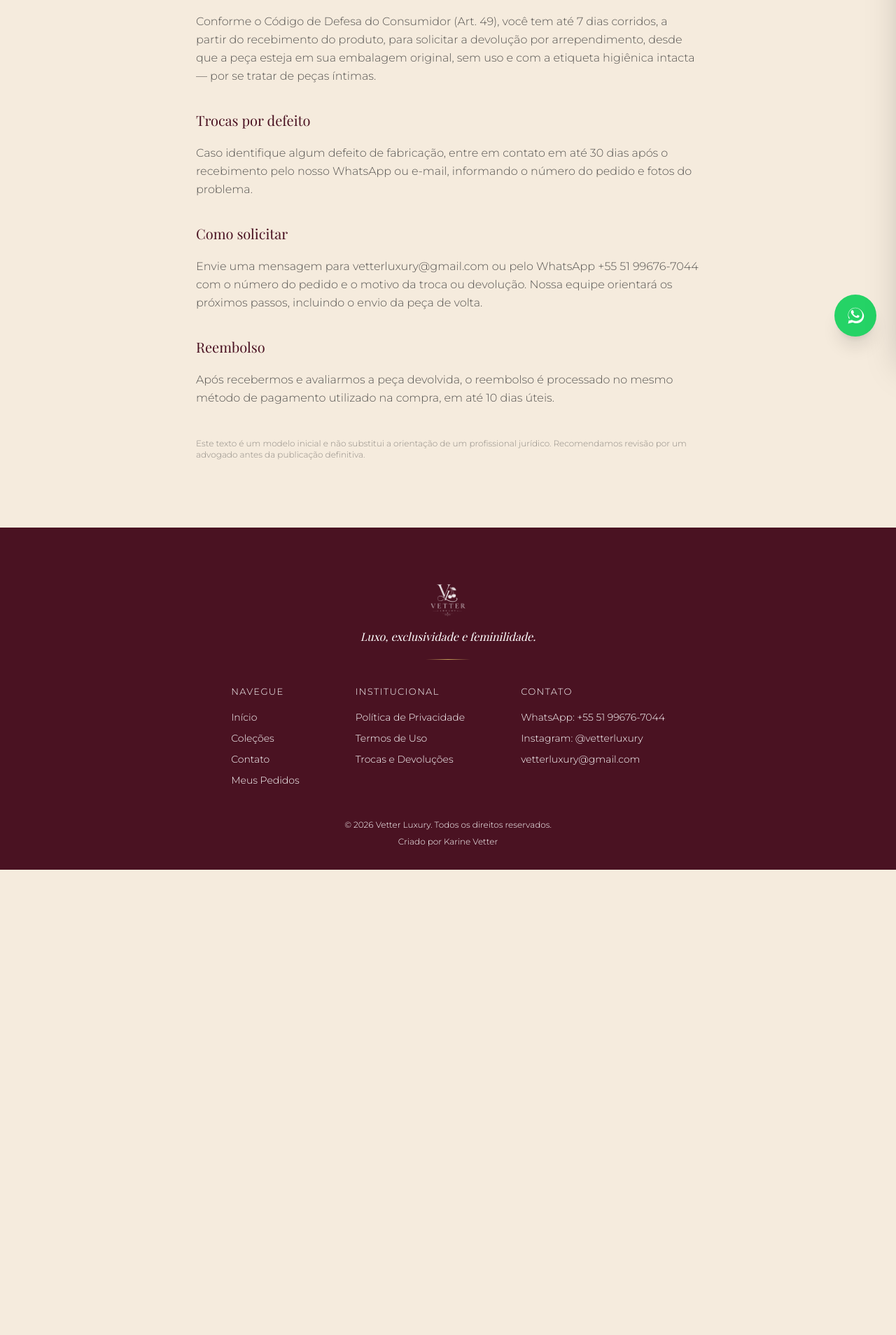
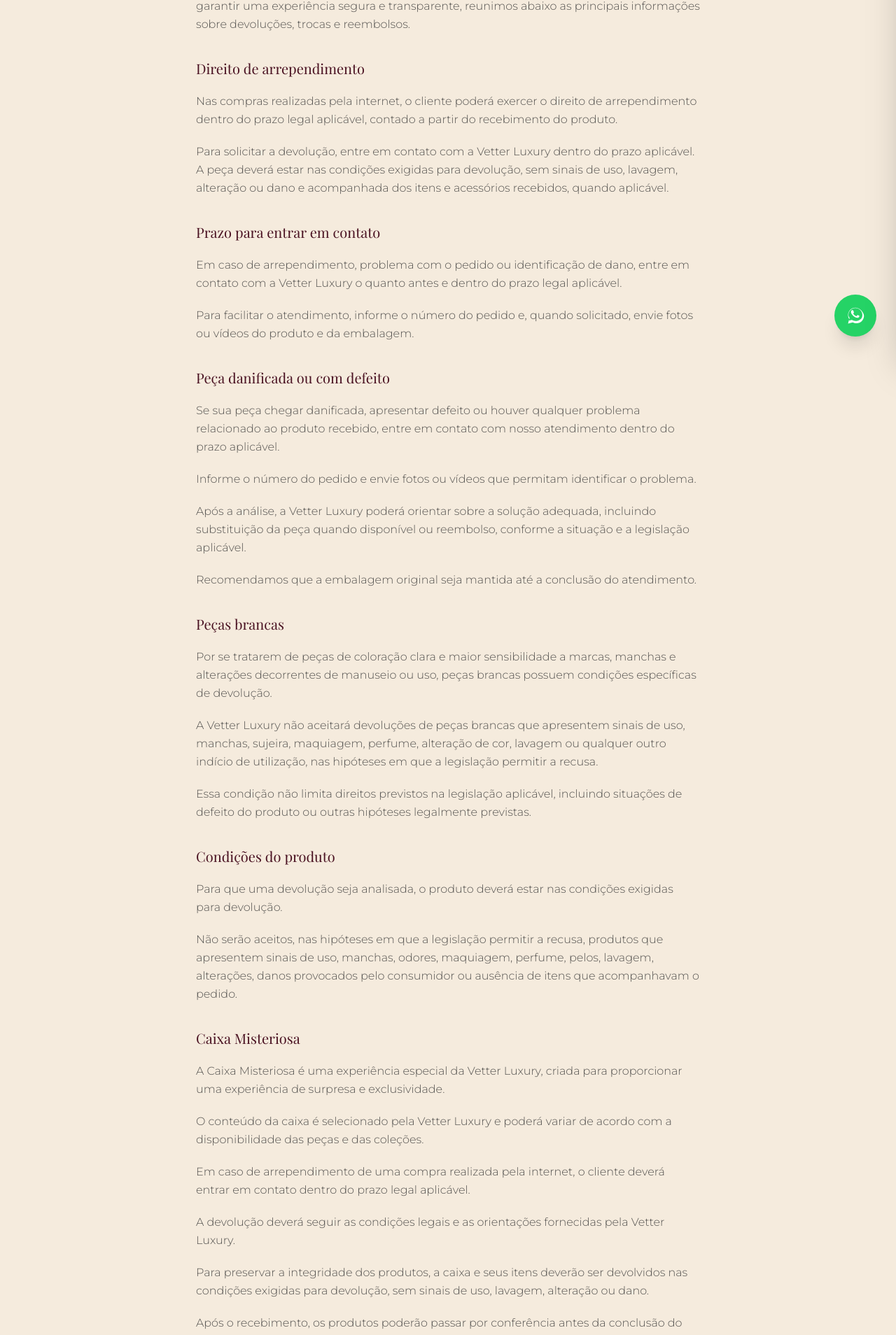
Before and after one commit to vetterluxury/vetterluxury, a Next.js app: page /trocas in a window 1280 px wide. Shown: the part 291-2199 px from the top of the page at 70% size. Before the commit the page ends 1534 px from the top, so only its background shows below. Built offline with nearby package versions, Linux system fonts and the light colour scheme; no server answers.

Commit message:
Update page.tsx

```diff
--- a/src/app/trocas/page.tsx
+++ b/src/app/trocas/page.tsx
@@ -12,30 +12,122 @@
       </div>
 
       <div className="prose prose-sm max-w-none text-ink/80 space-y-5 leading-relaxed">
-        <h2 className="font-heading text-xl text-marsala-dark">Direito de arrependimento</h2>
         <p>
-          Conforme o Código de Defesa do Consumidor (Art. 49), você tem até 7 dias corridos, a partir do recebimento
-          do produto, para solicitar a devolução por arrependimento, desde que a peça esteja em sua embalagem original,
-          sem uso e com a etiqueta higiênica intacta — por se tratar de peças íntimas.
+          Na Vetter Luxury, cada pedido é preparado com cuidado e atenção aos detalhes. Para garantir uma experiência
+          segura e transparente, reunimos abaixo as principais informações sobre devoluções, trocas e reembolsos.
         </p>
-        <h2 className="font-heading text-xl text-marsala-dark pt-4">Trocas por defeito</h2>
+
+        <h2 className="font-heading text-xl text-marsala-dark pt-4">Direito de arrependimento</h2>
         <p>
-          Caso identifique algum defeito de fabricação, entre em contato em até 30 dias após o recebimento pelo nosso
-          WhatsApp ou e-mail, informando o número do pedido e fotos do problema.
+          Nas compras realizadas pela internet, o cliente poderá exercer o direito de arrependimento dentro do prazo
+          legal aplicável, contado a partir do recebimento do produto.
         </p>
+        <p>
+          Para solicitar a devolução, entre em contato com a Vetter Luxury dentro do prazo aplicável. A peça deverá
+          estar nas condições exigidas para devolução, sem sinais de uso, lavagem, alteração ou dano e acompanhada dos
+          itens e acessórios recebidos, quando aplicável.
+        </p>
+
+        <h2 className="font-heading text-xl text-marsala-dark pt-4">Prazo para entrar em contato</h2>
+        <p>
+          Em caso de arrependimento, problema com o pedido ou identificação de dano, entre em contato com a Vetter
+          Luxury o quanto antes e dentro do prazo legal aplicável.
+        </p>
+        <p>
+          Para facilitar o atendimento, informe o número do pedido e, quando solicitado, envie fotos ou vídeos do
+          produto e da embalagem.
+        </p>
+
+        <h2 className="font-heading text-xl text-marsala-dark pt-4">Peça danificada ou com defeito</h2>
+        <p>
+          Se sua peça chegar danificada, apresentar defeito ou houver qualquer problema relacionado ao produto
+          recebido, entre em contato com nosso atendimento dentro do prazo aplicável.
+        </p>
+        <p>Informe o número do pedido e envie fotos ou vídeos que permitam identificar o problema.</p>
+        <p>
+          Após a análise, a Vetter Luxury poderá orientar sobre a solução adequada, incluindo substituição da peça
+          quando disponível ou reembolso, conforme a situação e a legislação aplicável.
+        </p>
+        <p>Recomendamos que a embalagem original seja mantida até a conclusão do atendimento.</p>
+
+        <h2 className="font-heading text-xl text-marsala-dark pt-4">Peças brancas</h2>
+        <p>
+          Por se tratarem de peças de coloração clara e maior sensibilidade a marcas, manchas e alterações decorrentes
+          de manuseio ou uso, peças brancas possuem condições específicas de devolução.
+        </p>
+        <p>
+          A Vetter Luxury não aceitará devoluções de peças brancas que apresentem sinais de uso, manchas, sujeira,
+          maquiagem, perfume, alteração de cor, lavagem ou qualquer outro indício de utilização, nas hipóteses em que a
+          legislação permitir a recusa.
+        </p>
+        <p>
+          Essa condição não limita direitos previstos na legislação aplicável, incluindo situações de defeito do
+          produto ou outras hipóteses legalmente previstas.
+        </p>
+
+        <h2 className="font-heading text-xl text-marsala-dark pt-4">Condições do produto</h2>
+        <p>Para que uma devolução seja analisada, o produto deverá estar nas condições exigidas para devolução.</p>
+        <p>
+          Não serão aceitos, nas hipóteses em que a legislação permitir a recusa, produtos que apresentem sinais de
+          uso, manchas, odores, maquiagem, perfume, pelos, lavagem, alterações, danos provocados pelo consumidor ou
+          ausência de itens que acompanhavam o pedido.
+        </p>
+
+        <h2 className="font-heading text-xl text-marsala-dark pt-4">Caixa Misteriosa</h2>
+        <p>
+          A Caixa Misteriosa é uma experiência especial da Vetter Luxury, criada para proporcionar uma experiência de
+          surpresa e exclusividade.
+        </p>
+        <p>
+          O conteúdo da caixa é selecionado pela Vetter Luxury e poderá variar de acordo com a disponibilidade das
+          peças e das coleções.
+        </p>
+        <p>
+          Em caso de arrependimento de uma compra realizada pela internet, o cliente deverá entrar em contato dentro
+          do prazo legal aplicável.
+        </p>
+        <p>A devolução deverá seguir as condições legais e as orientações fornecidas pela Vetter Luxury.</p>
+        <p>
+          Para preservar a integridade dos produtos, a caixa e seus itens deverão ser devolvidos nas condições
+          exigidas para devolução, sem sinais de uso, lavagem, alteração ou dano.
+        </p>
+        <p>Após o recebimento, os produtos poderão passar por conferência antes da conclusão do reembolso.</p>
+
         <h2 className="font-heading text-xl text-marsala-dark pt-4">Como solicitar</h2>
         <p>
-          Envie uma mensagem para vetterluxury@gmail.com ou pelo WhatsApp +55 51 99676-7044 com o número do pedido e o
-          motivo da troca ou devolução. Nossa equipe orientará os próximos passos, incluindo o envio da peça de volta.
+          Para solicitar uma devolução, troca ou reembolso, entre em contato com nosso atendimento informando o
+          número do pedido, nome utilizado na compra e motivo da solicitação.
         </p>
+        <p>
+          Nossa equipe poderá solicitar fotos ou vídeos do produto e enviará as orientações necessárias para os
+          próximos passos.
+        </p>
+        <p>
+          WhatsApp: +55 51 99676-7044
+          <br />
+          E-mail: vetterluxury@gmail.com
+        </p>
+
         <h2 className="font-heading text-xl text-marsala-dark pt-4">Reembolso</h2>
         <p>
-          Após recebermos e avaliarmos a peça devolvida, o reembolso é processado no mesmo método de pagamento
-          utilizado na compra, em até 10 dias úteis.
+          Quando o reembolso for aplicável, ele será processado após a análise e, quando necessária, a confirmação
+          das condições do produto devolvido.
         </p>
-        <p className="text-xs text-ink/50 pt-6">
-          Este texto é um modelo inicial e não substitui a orientação de um profissional jurídico. Recomendamos revisão
-          por um advogado antes da publicação definitiva.
+        <p>
+          O prazo para processamento e visualização do reembolso poderá variar de acordo com a forma de pagamento
+          utilizada e com os procedimentos da instituição financeira.
+        </p>
+
+        <h3 className="font-heading text-lg text-marsala-dark pt-2">Cartão de crédito</h3>
+        <p>
+          O estorno será solicitado à administradora do cartão conforme os procedimentos aplicáveis. O prazo para
+          visualização do crédito poderá variar de acordo com a administradora e com o fechamento da fatura.
+        </p>
+
+        <h3 className="font-heading text-lg text-marsala-dark pt-2">Pix</h3>
+        <p>
+          Quando o reembolso via Pix for aplicável, ele será realizado conforme os procedimentos informados pela
+          Vetter Luxury durante o atendimento.
         </p>
       </div>
     </div>
```
